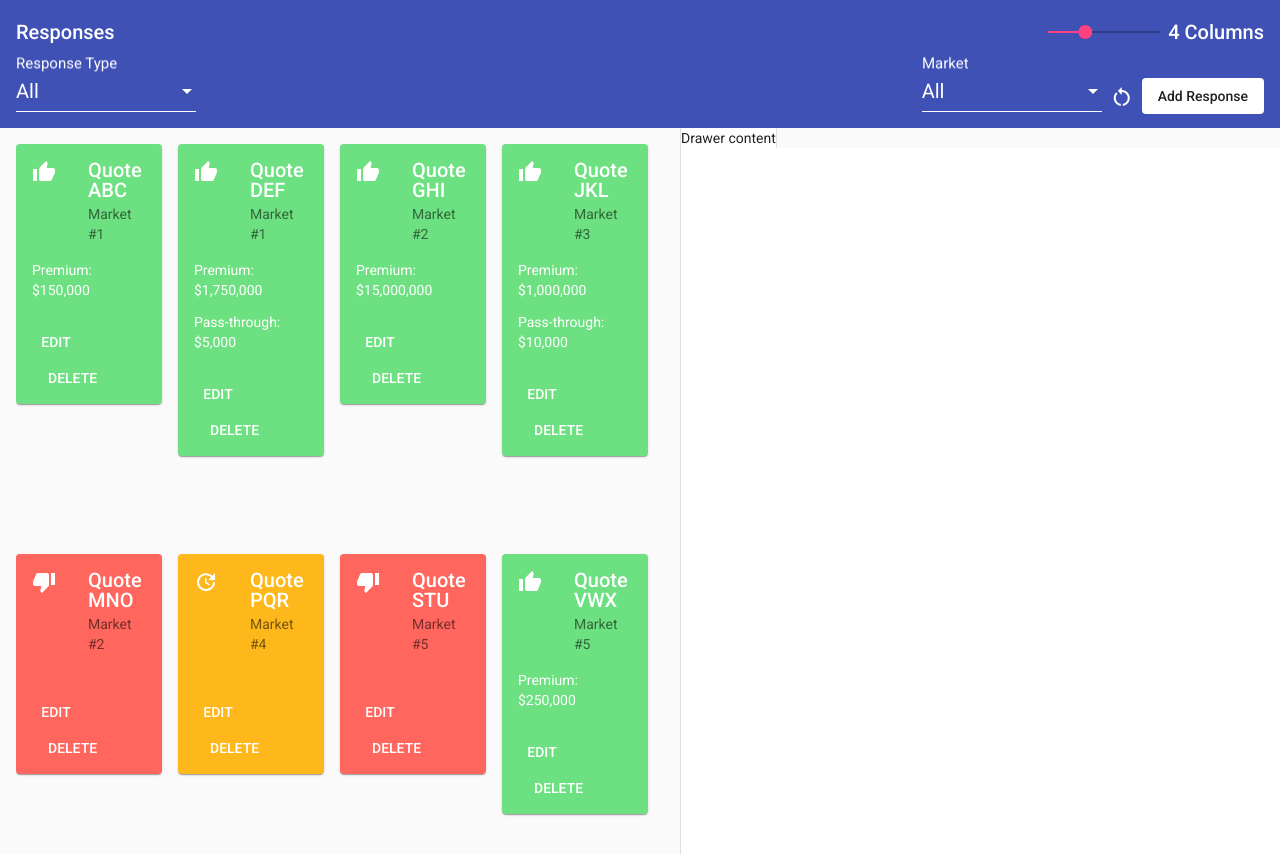
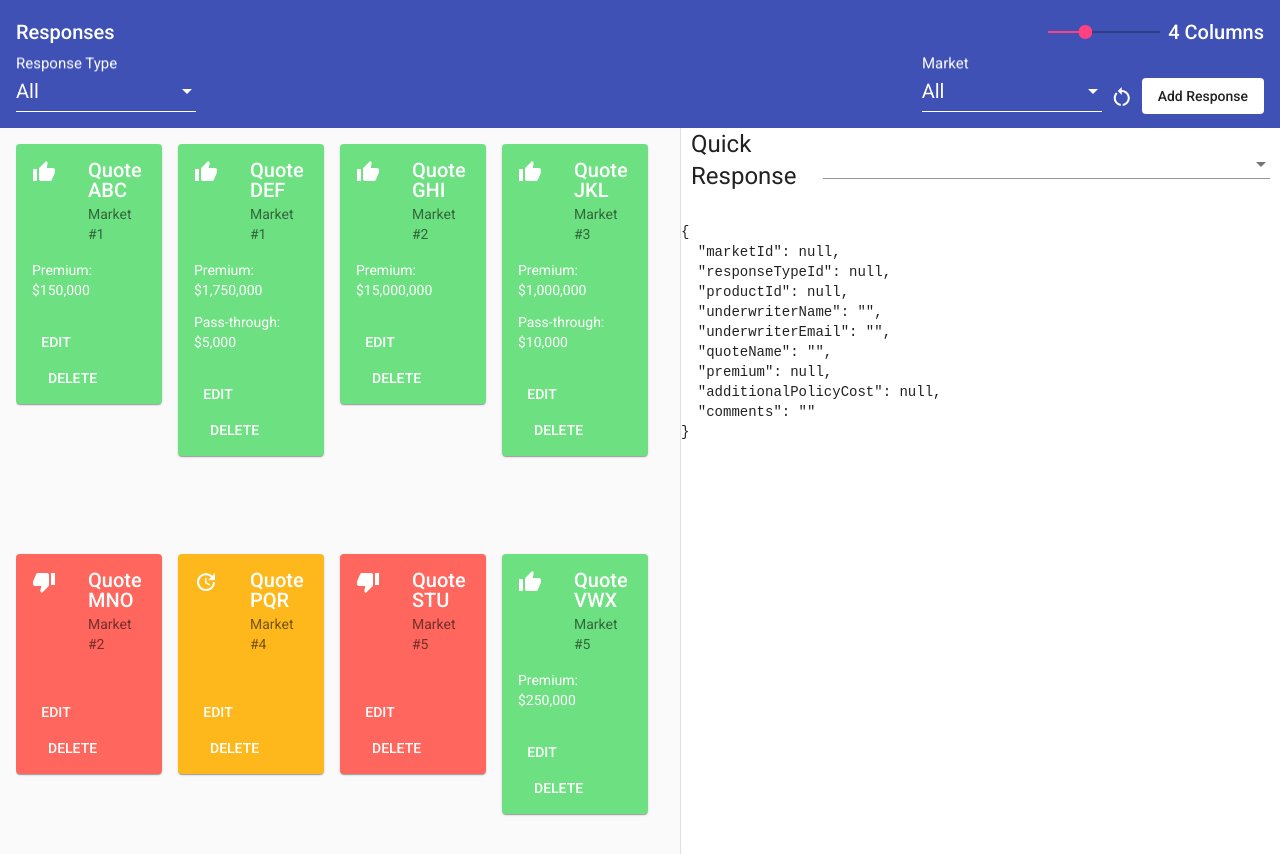
Before and after one commit to ojpbay/quote-intake-poc, an Angular app: page / in a window 1280 px wide. Both pictures are taken after a click on the button "Add Response". Shown: the top 854 px of the page. Built offline with nearby package versions, Linux system fonts and the light colour scheme.

Commit message:
2 files modified

```diff
--- a/src/app/quick-response/quick-response.component.html
+++ b/src/app/quick-response/quick-response.component.html
@@ -1,4 +1,17 @@
-<mat-drawer-container>
-  <mat-drawer mode="side" opened>Drawer content</mat-drawer>
-  <mat-drawer-content>Main content</mat-drawer-content>
-</mat-drawer-container>
+<div
+  class="container"
+  fxLayoutAlign="space-around center"
+  [formGroup]="responseForm"
+>
+  <h1>Quick Response</h1>
+
+  <mat-form-field class="full-width">
+    <mat-select formControlName="marketId">
+      <mat-option *ngFor="let market of availableMarkets;" [value]="market.id">
+        {{ market.name }}
+      </mat-option>
+    </mat-select>
+  </mat-form-field>
+</div>
+
+<pre>{{responseForm.value | json}}</pre>
--- a/src/app/quick-response/quick-response.component.scss
+++ b/src/app/quick-response/quick-response.component.scss
@@ -1,5 +1,9 @@
 .container {
   padding: 0 10px;
+}
+
+.full-width {
+  width: 100%;
 }
 
 .grey {
```
